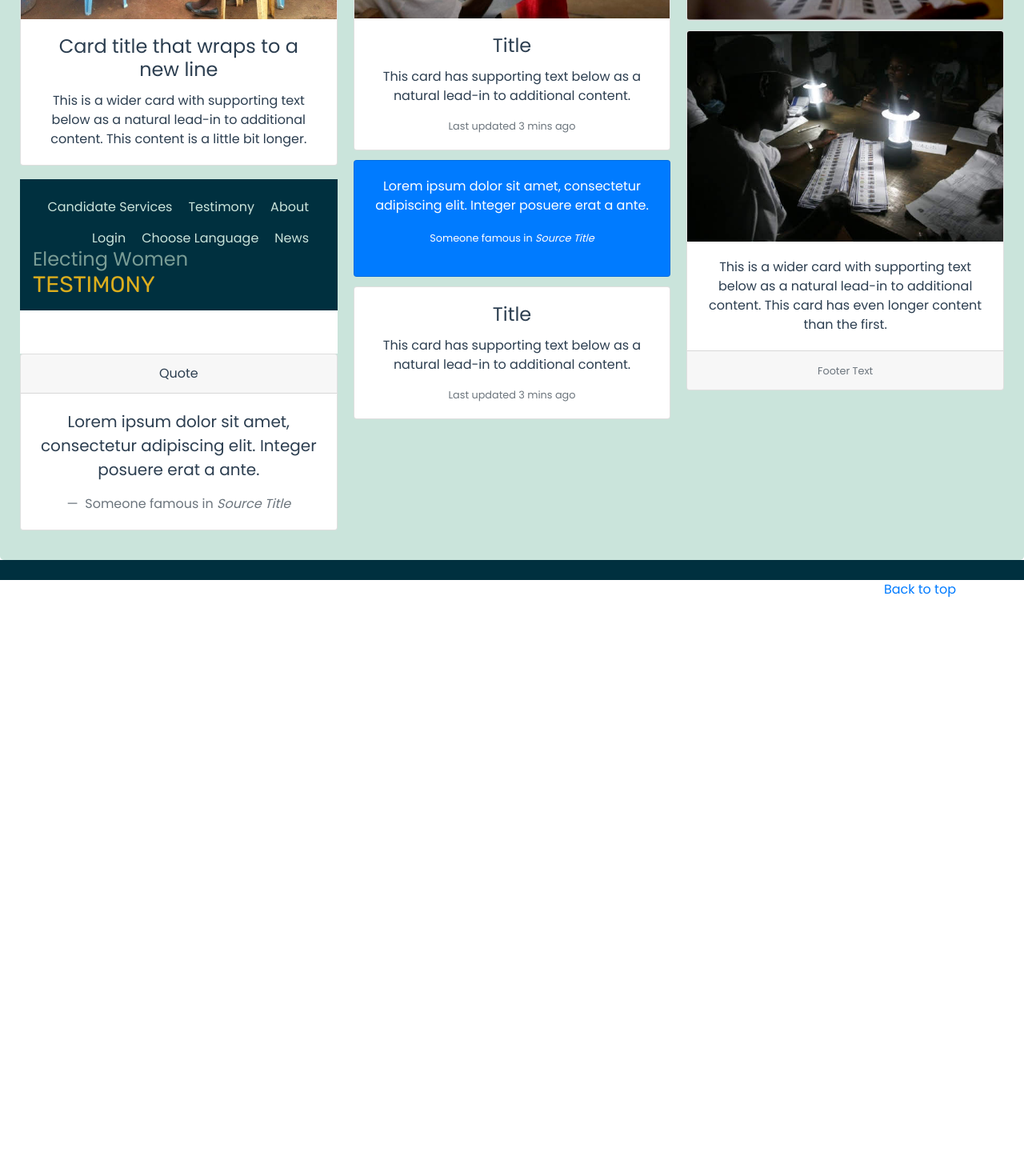
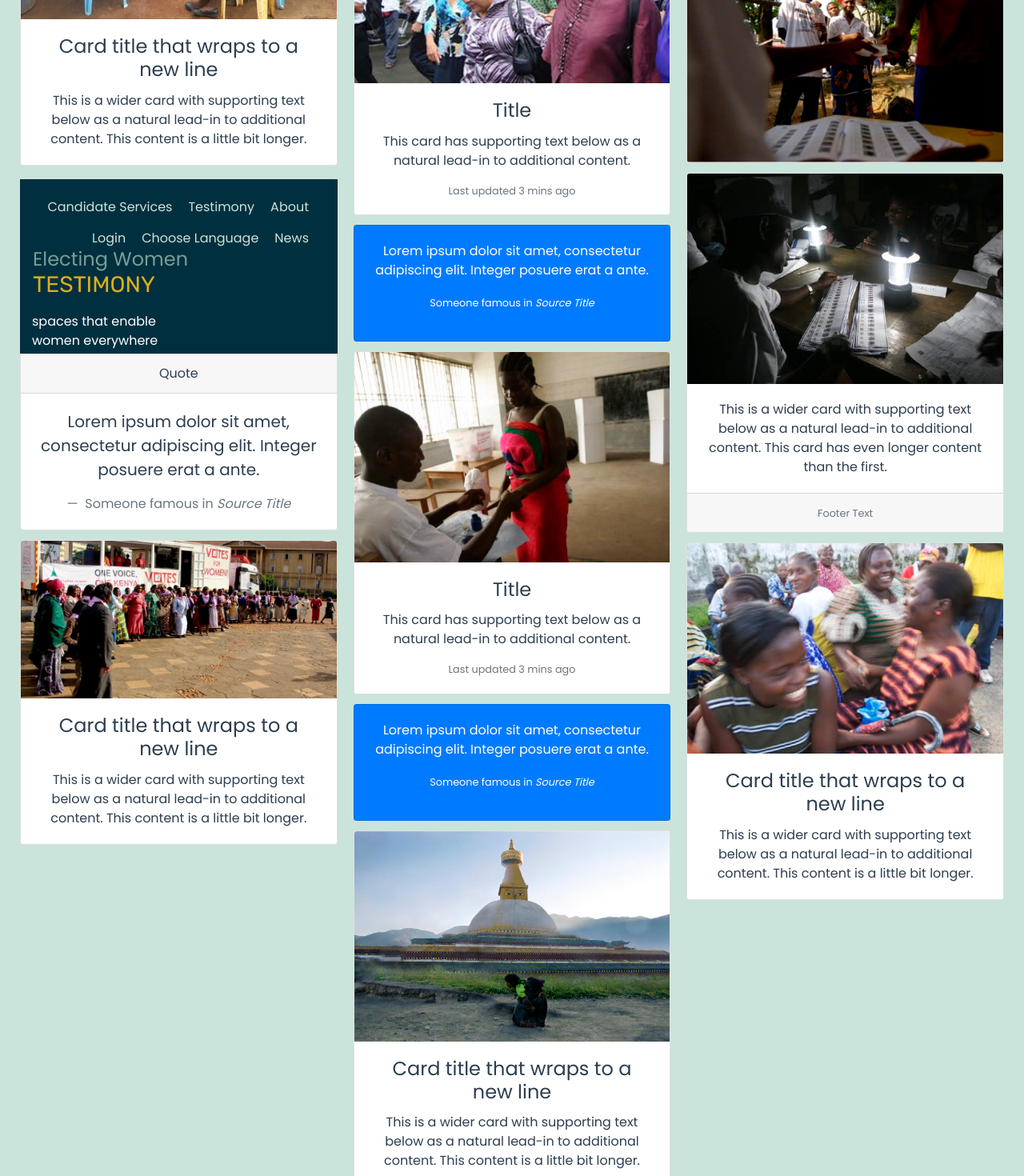
Before and after one commit to nrizvi/electingwomen, a Vue app: page /#/testimony in a window 1280 px wide. Shown: the part 360-1830 px from the top of the page at 80% size. Before the commit the page ends 1149 px from the top, so only its background shows below. Built offline with nearby package versions, Linux system fonts and the light colour scheme.

Commit message:
add more content within Testimony and added logo to footer

```diff
--- a/src/components/Footer.vue
+++ b/src/components/Footer.vue
@@ -2,15 +2,24 @@
     <footer class="shared-footer">
       <div class="container">
         <p class="float-right">
-          <a href="#">Back to top</a>
-        <p class="float-left">Creating tools and spaces that enable women everywhere to support, bear witness, organize, empower, build transform</p>
+        </p>
+        <p class="float-left">
+        <img :src="images.logo" alt="logo" width="60%"> <br>
+        Creating tools and spaces that enable women everywhere to support, bear witness, organize, empower, build transform</p>
       </div>
     </footer>
 </template>
 
 <script>
 export default {
-  name: 'Footer'
+  name: 'Footer',
+  data(){
+    return {
+            images: {
+                logo: require('@/assets/WP2P2_logo.png'),
+            }
+          }
+        }
 }
 </script>
 <style>
@@ -18,9 +27,8 @@ export default {
     background-color: #00303f;
     color: white;
     text-align: left;
-    bottom: 0;
+    position: absolute;
     width: 100%;
-    height: 15%;
     flex-shrink: 0;
   }
 .container {
--- a/src/components/Testimony.vue
+++ b/src/components/Testimony.vue
@@ -32,6 +32,44 @@
             </footer>
           </blockquote>
         </b-card>
+
+        <b-card title="Card title that wraps to a new line"
+                :img-src="images.asset7"
+                img-alt="Image"
+                img-top v-b-modal.modal1>
+          <!-- v-b-modal.modalName is how you create a modal. Whatever modalName you provide here will be the modal the user accesses when they click the card.-->
+          <b-card-text>
+            This is a wider card with supporting text below as a natural lead-in to additional content.
+            This content is a little bit longer.
+          </b-card-text>
+        </b-card>
+        <!-- Here is a sample code for our first modal. There are similar modals to this in the code below.-->
+        <b-modal id="modal1" title="Title goes here.">
+          <p class="my-4">We can add some information about the kitty here.</p>
+        </b-modal>
+
+        <b-card title="Title"
+                :img-src="images.asset6"
+                img-alt="Image"
+                img-top v-b-modal.modal3>
+          <b-card-text>
+            This card has supporting text below as a natural lead-in to additional content.
+          </b-card-text>
+          <b-card-text class="small text-muted">Last updated 3 mins ago</b-card-text>
+        </b-card>
+        <b-modal id="modal3" title="Title goes here.">
+          <p class="my-4">Another modal! Yay!</p>
+        </b-modal>
+
+        <!-- I am using modal3 for all the other cards since this is just a demo -->
+        <b-card bg-variant="primary" text-variant="white" v-b-modal.modal3>
+          <blockquote class="card-blockquote">
+            <p>Lorem ipsum dolor sit amet, consectetur adipiscing elit. Integer posuere erat a ante.</p>
+            <footer>
+              <small>Someone famous in <cite title="Source Title">Source Title</cite></small>
+            </footer>
+          </blockquote>
+        </b-card>
         <b-modal id="modal2" title="Title goes here.">
           <p class="my-4">We can add some more information about the kitty here.</p>
         </b-modal>
@@ -59,6 +97,21 @@
           </blockquote>
         </b-card>
 
+        <b-card title="Card title that wraps to a new line"
+                :img-src="images.asset5"
+                img-alt="Image"
+                img-top v-b-modal.modal1>
+          <!-- v-b-modal.modalName is how you create a modal. Whatever modalName you provide here will be the modal the user accesses when they click the card.-->
+          <b-card-text>
+            This is a wider card with supporting text below as a natural lead-in to additional content.
+            This content is a little bit longer.
+          </b-card-text>
+        </b-card>
+        <!-- Here is a sample code for our first modal. There are similar modals to this in the code below.-->
+        <b-modal id="modal1" title="Title goes here.">
+          <p class="my-4">We can add some information about the kitty here.</p>
+        </b-modal>
+
         <b-card v-b-modal.modal3>
           <b-card-title>Title</b-card-title>
           <b-card-text>
@@ -76,6 +129,20 @@
           </b-card-text>
           <div slot="footer"><small class="text-muted">Footer Text</small></div>
         </b-card>
+        <b-card title="Card title that wraps to a new line"
+                :img-src="images.asset8"
+                img-alt="Image"
+                img-top v-b-modal.modal1>
+          <!-- v-b-modal.modalName is how you create a modal. Whatever modalName you provide here will be the modal the user accesses when they click the card.-->
+          <b-card-text>
+            This is a wider card with supporting text below as a natural lead-in to additional content.
+            This content is a little bit longer.
+          </b-card-text>
+        </b-card>
+        <!-- Here is a sample code for our first modal. There are similar modals to this in the code below.-->
+        <b-modal id="modal1" title="Title goes here.">
+          <p class="my-4">We can add some information about the kitty here.</p>
+        </b-modal>
       </b-card-group>
     </div>
   </div>
@@ -91,7 +158,11 @@ import img from '../assets/asset_3.jpg'
                 asset1: require('@/assets/asset_1.jpg'),
                 asset2: require('@/assets/asset_2.jpg'),
                 asset3: require('@/assets/asset_3.jpg'),
-                asset4: require('@/assets/asset_4.jpg')
+                asset4: require('@/assets/asset_4.jpg'),
+                asset5: require('@/assets/asset_5.jpg'),
+                asset6: require('@/assets/asset_6.jpg'),
+                asset7: require('@/assets/asset_7.jpg'),
+                asset8: require('@/assets/asset_8.jpg'),
             },
             videos: {
                 asset1: require('@/assets/asset_video.mp4')
```
Also changed, not shown: src/assets/WP2P2_logo.png (added).
